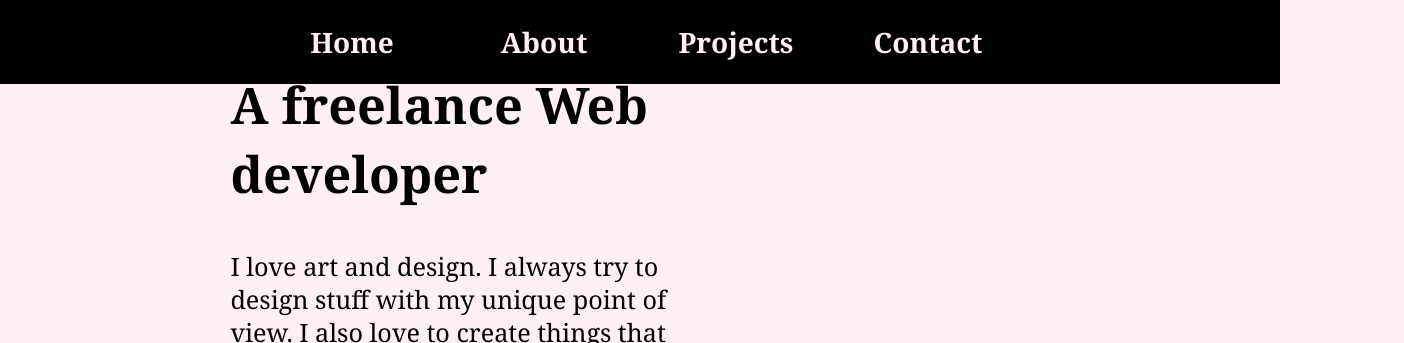
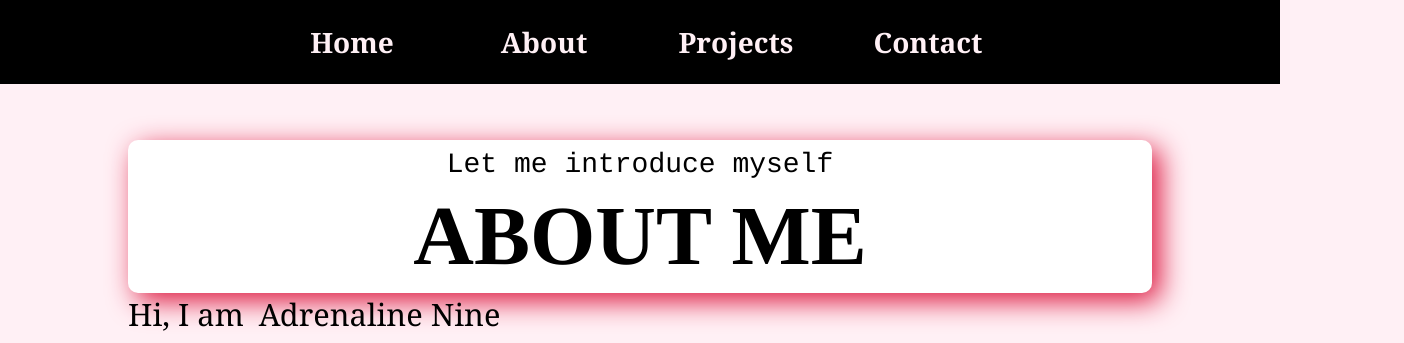
Before and after one commit to Adrenaline9/Personal-Portfolio, a Svelte app: page /about in a window 1280 px wide. Shown: the top 343 px of the page, 1404 px wide, since content can reach past the window. Built offline with nearby package versions, Linux system fonts and the light colour scheme; grey boxes are pictures that could not be loaded.

Commit message:
2 files modified

```diff
--- a/src/components/AboutSection.js
+++ b/src/components/AboutSection.js
@@ -79,12 +79,10 @@ export default function AboutSection() {
             heading="About Me"
           />
           <PText>
-            I am a freelance website designer and developer from Chittagong,
-            Bangladesh. I create professional websites. I love art and always
-            try to show unique views to the audience through my design.
+            I am a freelance website designer and developer.developer.developer. I create professional websites. I love art and always
+            try to show unique views to the audience through my design...
           </PText>
           <div className="aboutSection__buttons">
-            <Button btnText="Works" btnLink="/projects" />
             <Button btnText="Read More" btnLink="/about" outline />
           </div>
         </div>
--- a/src/pages/About.js
+++ b/src/pages/About.js
@@ -4,10 +4,10 @@ import PText from '../components/PText';
 import Button from '../components/Button';
 import AboutInfoItem from '../components/AboutInfoItem';
 import ContactBanner from '../components/ContactBanner';
+import SectionTitle from '../components/SectionTitle';
 
 const AboutPageStyles = styled.div`
-  width: 80%;
-  margin: auto;
+  padding: 10rem 0;
   .top-section {
     display: flex;
     align-items: center;
@@ -77,6 +77,10 @@ export default function About() {
     <>
       <AboutPageStyles>
         <div className="container">
+          <SectionTitle
+            heading="ABOUT ME"
+            subheading="Let me introduce myself"
+          />
           <div className="top-section">
             <div className="left">
               <p className="about__subheading">
```
